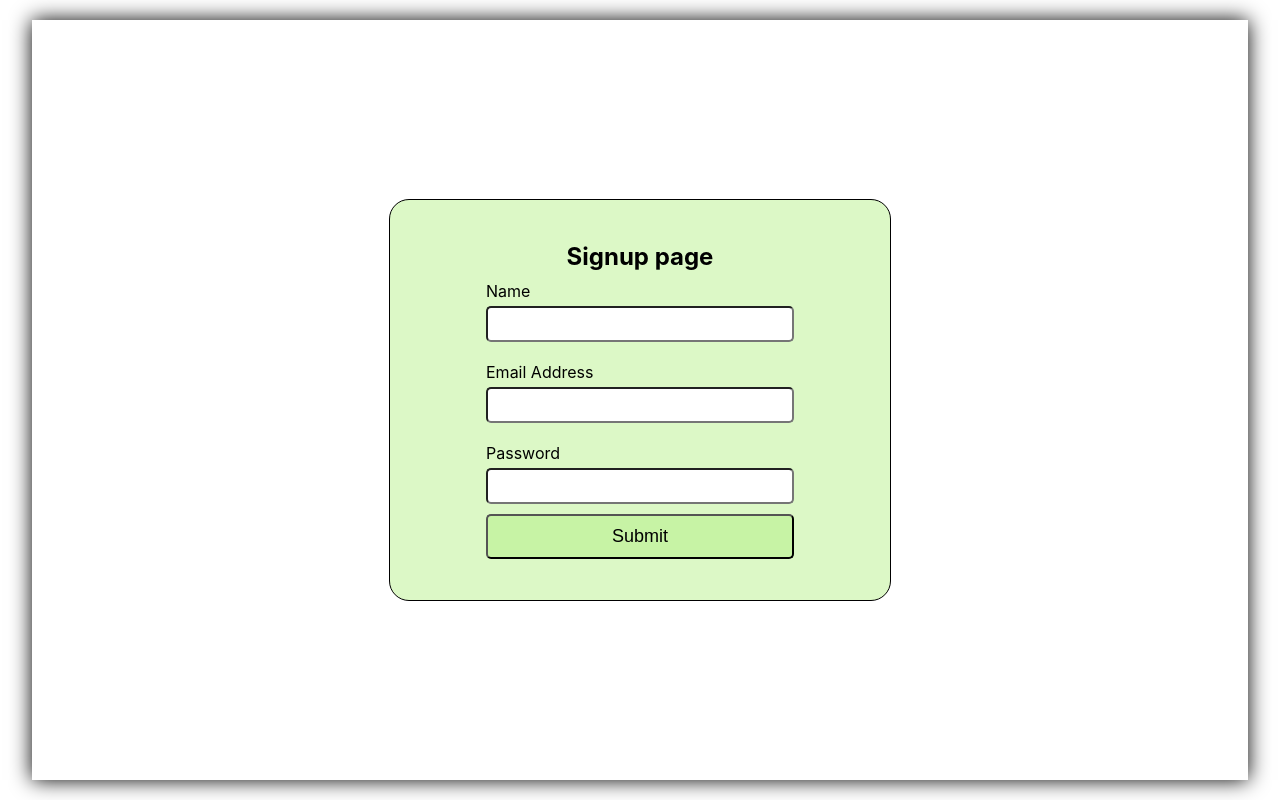
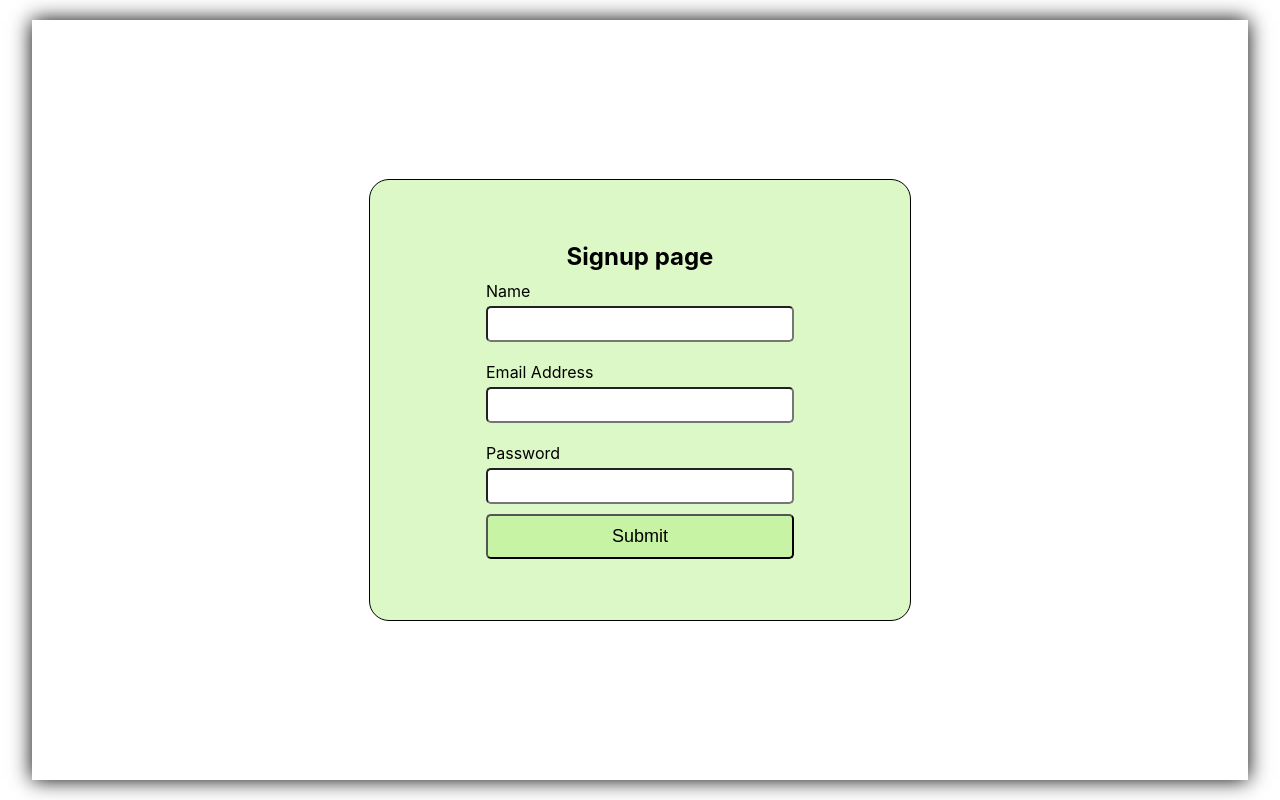
Before and after one commit to arhussain1/whatsapp-clone, a React (Create React App) app in the folder whatsapp-client/: page /signup in a window 1280 px wide. Built offline with nearby package versions, Linux system fonts and the light colour scheme.

Commit message:
Update the center square styling to be able to grow with the content

```diff
--- a/whatsapp-client/src/pages/Signup/Signup.css
+++ b/whatsapp-client/src/pages/Signup/Signup.css
@@ -8,13 +8,14 @@
 
 .signup__center-square {
 	display: flex;
+	padding: 20px;
 	align-items: center;
 	justify-content: center;
 	flex-direction: column;
 	border: 1px solid black;
 	border-radius: 20px;
-	height: 400px;
-	width: 500px;
+	min-height: 400px;
+	min-width: 500px;
 	background-color: #dcf8c6;
 }
 
```
